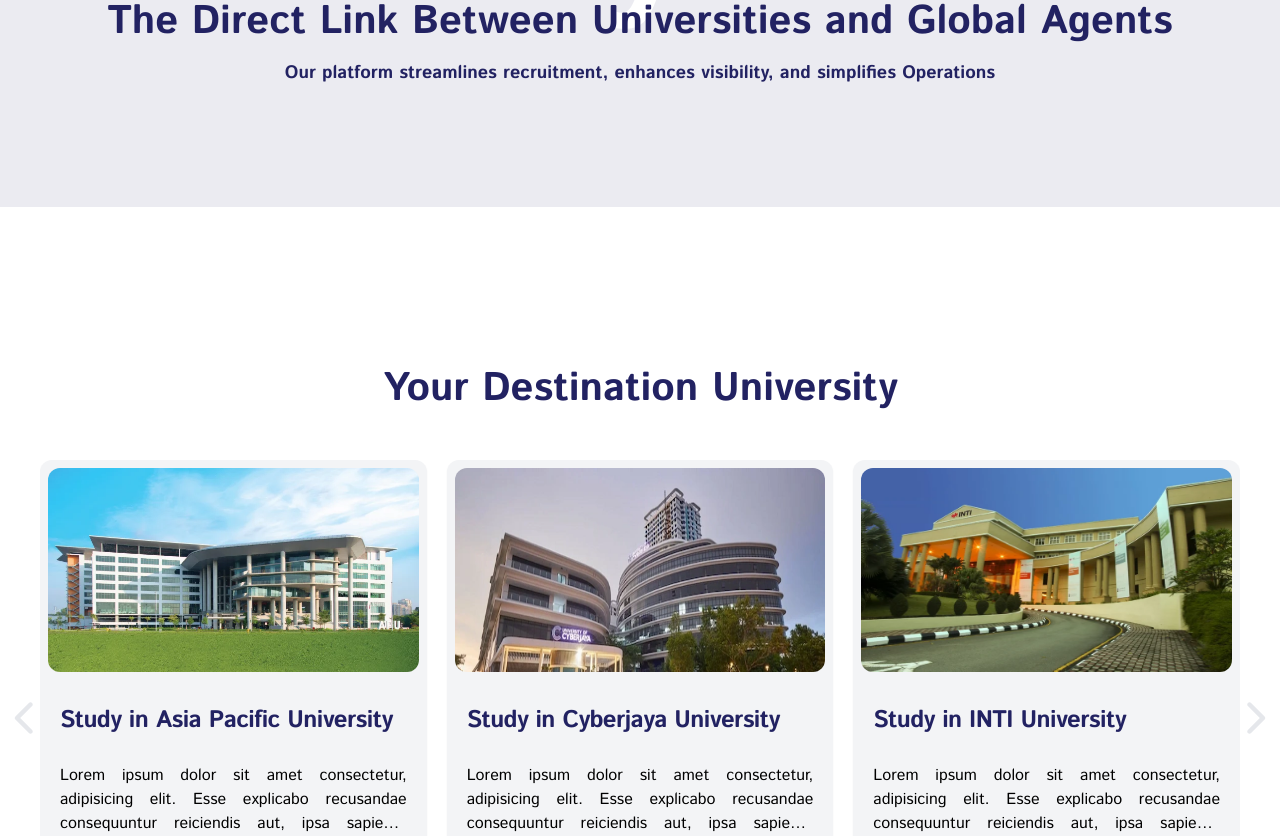
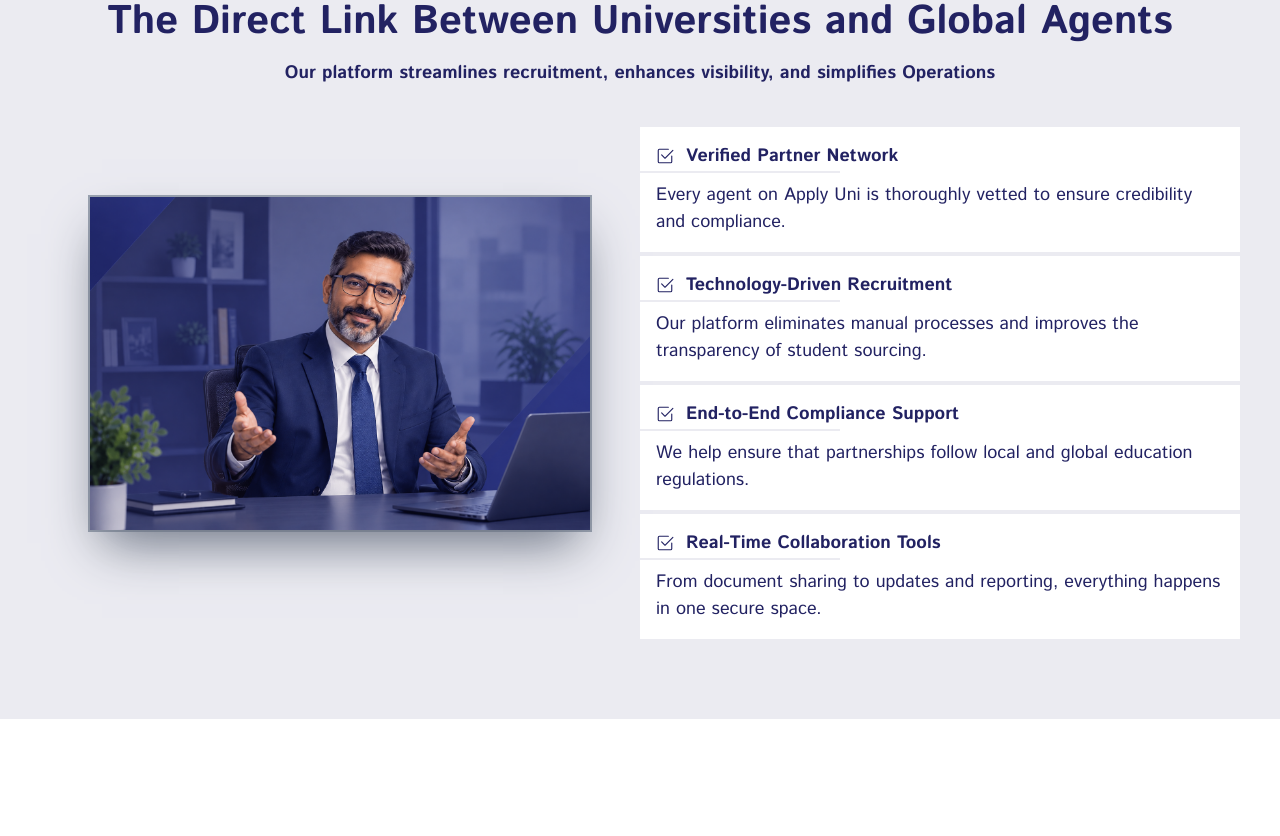
Before and after one commit to motasimdev/Global-Alliance, a React (Vite) app: page / in a window 1280 px wide. Shown: the part 4960-5796 px from the top of the page. Built offline with nearby package versions, Linux system fonts and the light colour scheme.

Commit message:
why us section done

```diff
--- a/src/components/layouts/home/IntroducingOurselves.jsx
+++ b/src/components/layouts/home/IntroducingOurselves.jsx
@@ -26,7 +26,7 @@
             </div>
             {/* ============================================================ */}
             <div className="relative lg:flex">
-              <div className="relative bg-tertiary shadow-2xl lg:w-1/2 p-14 md:px-35 md:py-10 lg:p-24 rounded-full text-center overflow-hidden">
+              <div className="relative bg-tertiary shadow-2xl lg:w-1/2 py-14 px-9 md:px-35 md:py-10 lg:p-24 rounded-full text-center overflow-hidden">
                 <div className="absolute inset-0 overflow-hidden pointer-events-none opacity-70">
                   <p className="absolute -left-30 lg:-left-41 top-1/2 -translate-y-1/2 text-[40px] md:text-[50px] lg:text-[55px] text-white font-extrabold -rotate-90">
                     WHO WE ARE
--- a/src/components/layouts/home/WhyUs.jsx
+++ b/src/components/layouts/home/WhyUs.jsx
@@ -1,6 +1,8 @@
 import React from "react";
 import Container from "../../Container";
 import Heading from "../../Heading";
+import { BsCheck2Square } from "react-icons/bs";
+import whyUs from "/src/assets/images/why-us.png";
 
 const WhyUs = () => {
   return (
@@ -8,11 +10,11 @@
       <section className="relative lg:my-20 pt-15 md:pt-20 pb-18 md:pb-20 lg:py-20 bg-secondary/9">
         <Container>
           <div className="">
-            <div className="absolute inset-0 overflow-hidden pointer-events-none">
-              <p className="absolute -top-10 -left-3 lg:-top-16 lg:left-1/2 md:-translate-x-1/2 text-[114px] lg:text-[170px] text-white font-extrabold">
+            {/* <div className="absolute inset-0 overflow-hidden pointer-events-none">
+              <p className="absolute -top-10 -left-3 lg:-top-16 md:left-1/2 md:-translate-x-1/2 text-[114px] md:text-[104px] lg:text-[170px] text-white font-extrabold">
                 Why Us
               </p>
-            </div>
+            </div> */}
             <div className="relative text-center mb-10 z-10">
               <h4 className="text-base md:text-lg lg:text-[22px] font-semibold text-primary">
                 Why US
@@ -26,8 +28,81 @@
                 simplifies Operations
               </p>
             </div>
+
             {/* ================================================== */}
-            <div className=""></div>
+
+            <div className="md:flex justify-between md:gap-x-4 lg:gap-x-0">
+              <div className="mb-10 md:w-1/2 flex items-center">
+                <div className="mx-auto border-2 border-gray-400">
+                  <img src={whyUs} alt="" className="w-[500px] shadow-lg md:shadow-2xl shadow-gray-500" />
+                </div>
+              </div>
+
+              {/* ============================== */}
+
+              <div className="md:w-1/2 flex flex-col gap-y-1">
+                {/* ========= 1 ========== */}
+
+                <div className="relative bg-white py-4 px-4">
+                  <div className=" flex gap-x-2 md:gap-x-3 mb-3">
+                    <BsCheck2Square className="mt-0.5 md:mt-1 text-sm md:text-base lg:text-[18px] text-secondary" />
+                    <p className="text-sm md:text-base lg:text-[18px] font-semibold text-secondary">
+                      Verified Partner Network
+                    </p>
+                    <div className="absolute w-50 h-0.5 top-10 md:top-11 left-0 bg-secondary/9"></div>
+                  </div>
+                  <p className="text-sm md:text-base lg:text-[18px] text-secondary">
+                    Every agent on Apply Uni is thoroughly vetted to ensure
+                    credibility and compliance.
+                  </p>
+                </div>
+                {/* ======== 2 =========== */}
+
+                <div className="relative bg-white py-4 px-4">
+                  <div className=" flex gap-x-2 md:gap-x-3 mb-3">
+                    <BsCheck2Square className="mt-0.5 md:mt-1 text-sm md:text-base lg:text-[18px] text-secondary" />
+                    <p className="text-sm md:text-base lg:text-[18px] font-semibold text-secondary">
+                      Technology-Driven Recruitment
+                    </p>
+                    <div className="absolute w-50 h-0.5 top-10 md:top-11 left-0 bg-secondary/9"></div>
+                  </div>
+                  <p className="text-sm md:text-base lg:text-[18px] text-secondary">
+                    Our platform eliminates manual processes and improves the
+                    transparency of student sourcing.
+                  </p>
+                </div>
+                {/* ======== 3 =========== */}
+
+                <div className="relative bg-white py-4 px-4">
+                  <div className=" flex gap-x-2 md:gap-x-3 mb-3">
+                    <BsCheck2Square className="mt-0.5 md:mt-1 text-sm md:text-base lg:text-[18px] text-secondary" />
+                    <p className="text-sm md:text-base lg:text-[18px] font-semibold text-secondary">
+                      End-to-End Compliance Support
+                    </p>
+                    <div className="absolute w-50 h-0.5 top-10 md:top-11 left-0 bg-secondary/9"></div>
+                  </div>
+                  <p className="text-sm md:text-base lg:text-[18px] text-secondary">
+                    We help ensure that partnerships follow local and global
+                    education regulations.
+                  </p>
+                </div>
+                {/* ======== 4 =========== */}
+
+                <div className="relative bg-white py-4 px-4">
+                  <div className=" flex gap-x-2 md:gap-x-3 mb-3">
+                    <BsCheck2Square className="mt-0.5 md:mt-1 text-sm md:text-base lg:text-[18px] text-secondary" />
+                    <p className="text-sm md:text-base lg:text-[18px] font-semibold text-secondary">
+                      Real-Time Collaboration Tools
+                    </p>
+                    <div className="absolute w-50 h-0.5 top-10 md:top-11 left-0 bg-secondary/9"></div>
+                  </div>
+                  <p className="text-sm md:text-base lg:text-[18px] text-secondary">
+                    From document sharing to updates and reporting, everything
+                    happens in one secure space.
+                  </p>
+                </div>
+              </div>
+            </div>
           </div>
         </Container>
       </section>
```
Also changed, not shown: src/assets/icons/undraw_join_niai.svg (added), src/assets/images/why-us.png (added).
